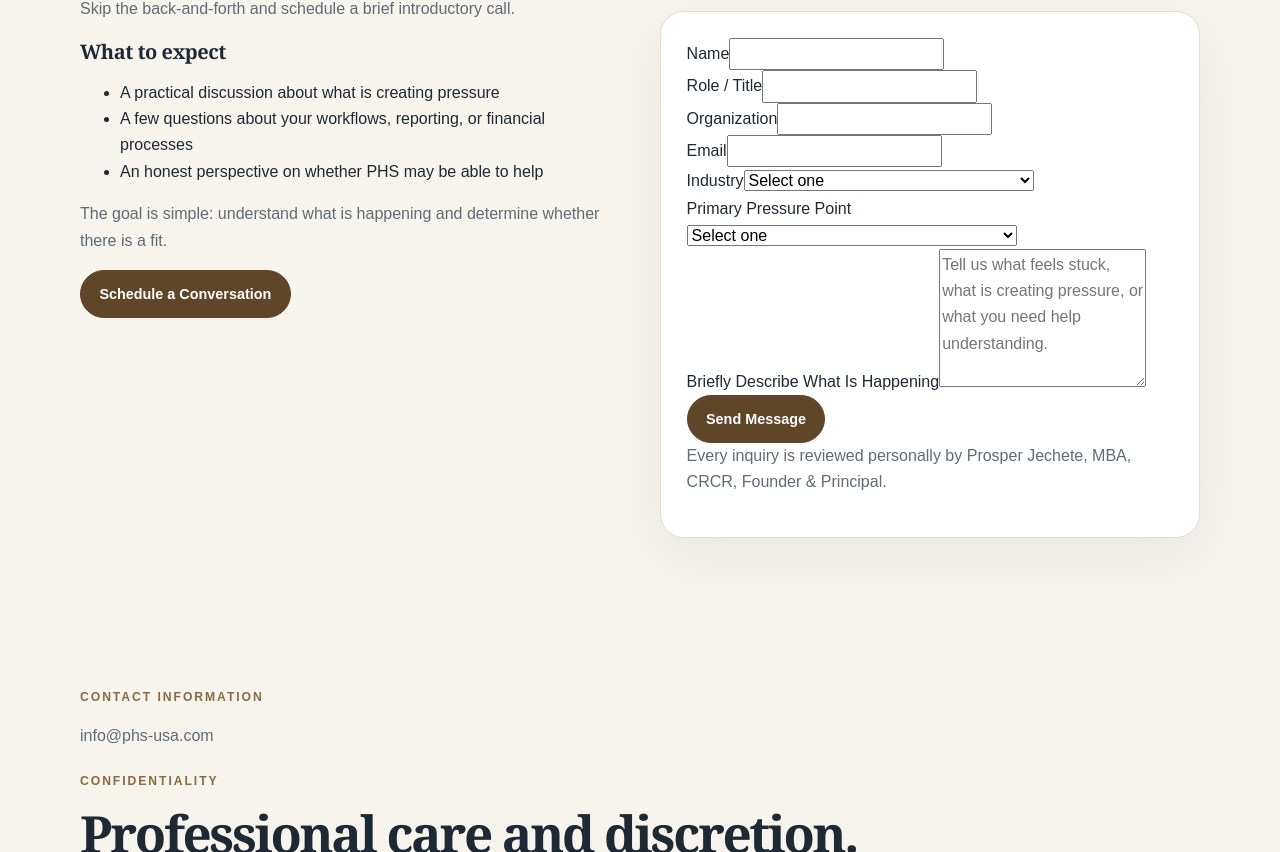
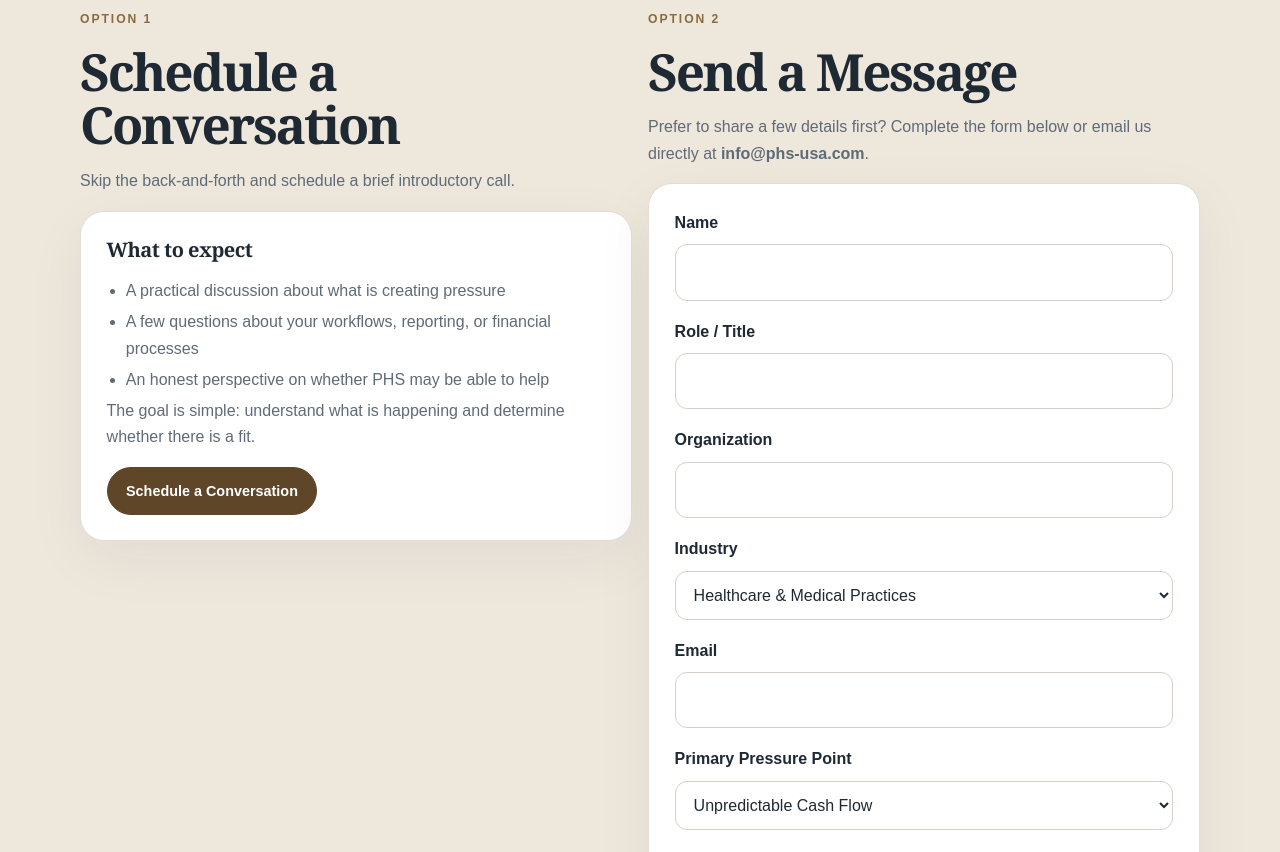
Before and after one commit to pjechete/prosperity-heritage-Advisory-Services, a Next.js app: page /contact in a window 1280 px wide. Shown: the part 648-1500 px from the top of the page. Built offline with nearby package versions, Linux system fonts and the light colour scheme.

Commit message:
Update page.tsx

```diff
--- a/src/app/contact/page.tsx
+++ b/src/app/contact/page.tsx
@@ -3,185 +3,175 @@ import type { Metadata } from 'next'
 export const metadata: Metadata = {
   title: 'Contact | Prosperity Heritage Advisory',
   description:
-    'Contact Prosperity Heritage Advisory to start a practical conversation about operational friction, cash flow pressure, reporting issues, workflows, and financial process challenges.',
+    'Contact Prosperity Heritage Advisory to start a practical conversation about operational friction, financial pressure, cash flow, reporting, workflows, or growth challenges.',
   alternates: {
     canonical: 'https://phs-usa.com/contact',
   },
   openGraph: {
     title: 'Contact | Prosperity Heritage Advisory',
     description:
-      'Start a practical conversation with PHS about operational or financial pressure affecting your organization.',
+      'Start with a practical conversation. Share what is creating operational or financial pressure in your organization.',
     url: 'https://phs-usa.com/contact',
     siteName: 'Prosperity Heritage Advisory',
     type: 'website',
   },
 }
 
-const expectations = [
-  'A practical discussion about what is creating pressure',
-  'A few questions about your workflows, reporting, or financial processes',
-  'An honest perspective on whether PHS may be able to help',
-]
-
 export default function ContactPage() {
   return (
     <main>
-      <section className="phs-page-hero">
-        <div className="phs-container phs-hero-copy">
-          <p className="phs-eyebrow">Contact</p>
+      <section className="mock-hero mock-hero-simple">
+        <div className="mock-container">
+          <p className="mock-eyebrow">Contact</p>
           <h1>Let&apos;s start with a practical conversation.</h1>
 
-          <p className="phs-hero-lede">
-            Many organizations know they are experiencing operational friction
-            or financial pressure, but they are not completely sure where the
+          <p>
+            Many organizations know they are experiencing operational friction or
+            financial pressure, but they are not completely sure where the
             breakdown originates.
           </p>
 
           <p>
-            You do not need to have all the answers before reaching out. Our
-            work begins with a conversation, not a sales pitch.
+            You do not need to have all the answers before reaching out. Our work
+            begins with a conversation, not a sales pitch.
           </p>
         </div>
       </section>
 
-      <section className="phs-section phs-section-soft" id="contact-form">
-        <div className="phs-container phs-contact-layout">
+      <section className="mock-section mock-section-soft">
+        <div className="mock-container">
+          <div className="mock-grid-2 mock-contact-grid">
             <div>
-            <p className="phs-section-label">Option 1</p>
+              <p className="mock-eyebrow">Option 1</p>
               <h2>Schedule a Conversation</h2>
+
               <p>Skip the back-and-forth and schedule a brief introductory call.</p>
 
-            <div className="phs-card phs-contact-card">
+              <article className="mock-card">
                 <h3>What to expect</h3>
-              <ul className="phs-bullet-list">
-                {expectations.map((item) => (
-                  <li key={item}>{item}</li>
-                ))}
+                <ul className="mock-bullet-list">
+                  <li>A practical discussion about what is creating pressure</li>
+                  <li>
+                    A few questions about your workflows, reporting, or financial
+                    processes
+                  </li>
+                  <li>
+                    An honest perspective on whether PHS may be able to help
+                  </li>
                 </ul>
+
                 <p>
                   The goal is simple: understand what is happening and determine
                   whether there is a fit.
                 </p>
-              <a href="#contact-form" className="phs-btn phs-btn-primary">
+
+                <a href="#" className="mock-btn">
                   Schedule a Conversation
                 </a>
-            </div>
+              </article>
             </div>
 
             <div>
-            <p className="phs-section-label">Option 2</p>
+              <p className="mock-eyebrow">Option 2</p>
               <h2>Send a Message</h2>
+
               <p>
                 Prefer to share a few details first? Complete the form below or
                 email us directly at <strong>info@phs-usa.com</strong>.
               </p>
 
-            <div className="phs-form-panel">
+              <article className="mock-card">
                 <form
                   action="https://formspree.io/f/xzdjgopr"
                   method="POST"
-                className="form-grid"
+                  className="mock-form"
                 >
                   <input
                     type="hidden"
                     name="_subject"
-                  value="New PHS Contact Inquiry"
+                    value="New PHS Website Inquiry"
                   />
 
-                <div className="form-field">
+                  <div className="mock-form-group">
                     <label htmlFor="name">Name</label>
                     <input id="name" name="name" type="text" required />
                   </div>
 
-                <div className="form-field">
+                  <div className="mock-form-group">
                     <label htmlFor="role">Role / Title</label>
                     <input id="role" name="role" type="text" />
                   </div>
 
-                <div className="form-field">
+                  <div className="mock-form-group">
                     <label htmlFor="organization">Organization</label>
                     <input id="organization" name="organization" type="text" />
                   </div>
 
-                <div className="form-field">
+                  <div className="mock-form-group">
+                    <label htmlFor="industry">Industry</label>
+                    <select id="industry" name="industry">
+                      <option>Healthcare & Medical Practices</option>
+                      <option>Construction & Field Services</option>
+                      <option>Logistics & Multi-Location Businesses</option>
+                      <option>Professional Services</option>
+                      <option>Other</option>
+                    </select>
+                  </div>
+
+                  <div className="mock-form-group">
                     <label htmlFor="email">Email</label>
                     <input id="email" name="email" type="email" required />
                   </div>
 
-                <div className="form-field full-width">
-                  <label htmlFor="industry">Industry</label>
-                  <select id="industry" name="industry">
-                    <option value="">Select one</option>
-                    <option value="Healthcare & Medical Practices">
-                      Healthcare & Medical Practices
-                    </option>
-                    <option value="Construction & Field Services">
-                      Construction & Field Services
-                    </option>
-                    <option value="Logistics & Multi-Location Businesses">
-                      Logistics & Multi-Location Businesses
-                    </option>
-                    <option value="Professional Services">Professional Services</option>
-                    <option value="Other">Other</option>
+                  <div className="mock-form-group">
+                    <label htmlFor="pressure">Primary Pressure Point</label>
+                    <select id="pressure" name="pressure">
+                      <option>Unpredictable Cash Flow</option>
+                      <option>Billing or Invoicing Delays</option>
+                      <option>Reporting or Reconciliation Issues</option>
+                      <option>Workflow or Team Coordination Challenges</option>
+                      <option>Growth or Change Support</option>
+                      <option>Not Sure Yet</option>
                     </select>
                   </div>
 
-                <div className="form-field full-width">
-                  <label htmlFor="pressure">Primary Pressure Point</label>
-                  <select id="pressure" name="pressure">
-                    <option value="">Select one</option>
-                    <option value="Unpredictable Cash Flow">
-                      Unpredictable Cash Flow
-                    </option>
-                    <option value="Billing or Invoicing Delays">
-                      Billing or Invoicing Delays
-                    </option>
-                    <option value="Reporting or Reconciliation Issues">
-                      Reporting or Reconciliation Issues
-                    </option>
-                    <option value="Workflow or Team Coordination Challenges">
-                      Workflow or Team Coordination Challenges
-                    </option>
-                    <option value="Growth or Change Support">
-                      Growth or Change Support
-                    </option>
-                    <option value="Not Sure Yet">Not Sure Yet</option>
-                  </select>
-                </div>
-
-                <div className="form-field full-width">
+                  <div className="mock-form-group">
                     <label htmlFor="message">Briefly Describe What Is Happening</label>
                     <textarea
                       id="message"
                       name="message"
-                    rows={5}
                       placeholder="Tell us what feels stuck, what is creating pressure, or what you need help understanding."
                       required
                     />
                   </div>
 
-                <div className="form-field full-width">
-                  <button type="submit" className="phs-btn phs-btn-primary">
+                  <button className="mock-btn" type="submit">
                     Send Message
                   </button>
-                  <p className="form-note">
-                    Every inquiry is reviewed personally by Prosper Jechete,
-                    MBA, CRCR, Founder & Principal.
+                </form>
+
+                <p className="mock-note">
+                  Every inquiry is reviewed personally by Prosper Jechete, MBA,
+                  CRCR, Founder & Principal.
                 </p>
-                </div>
-              </form>
+              </article>
             </div>
           </div>
         </div>
       </section>
 
-      <section className="phs-section">
-        <div className="phs-container phs-narrow phs-centered">
-          <p className="phs-section-label">Contact Information</p>
-          <p className="phs-contact-info">info@phs-usa.com</p>
+      <section className="mock-section">
+        <div className="mock-container mock-centered">
+          <p className="mock-eyebrow">Contact Information</p>
+          <p>
+            📧 info@phs-usa.com
+            <br />
+            📅 Schedule a Conversation
+          </p>
 
-          <p className="phs-section-label phs-spaced-label">Confidentiality</p>
+          <p className="mock-eyebrow mock-top-space">Confidentiality</p>
           <h2>Professional care and discretion.</h2>
+
           <p>
             Your operational and financial information is treated with
             professional care and discretion. We use the information you provide
```
Lines whose indentation alone changed are shown as unchanged.
